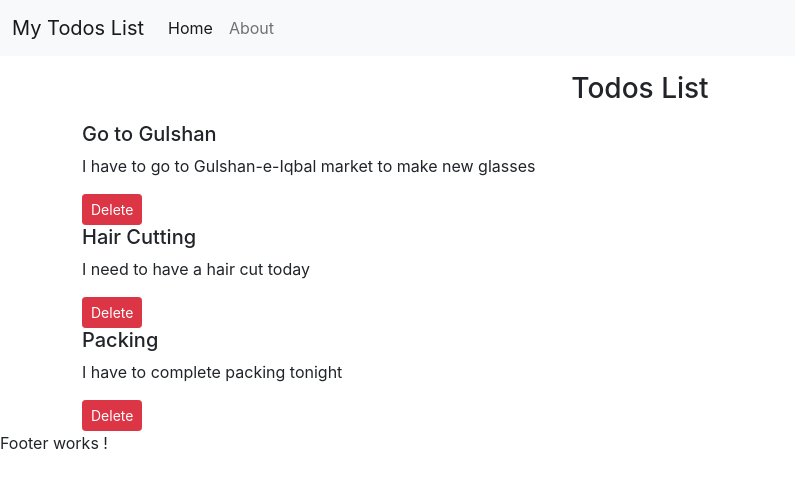
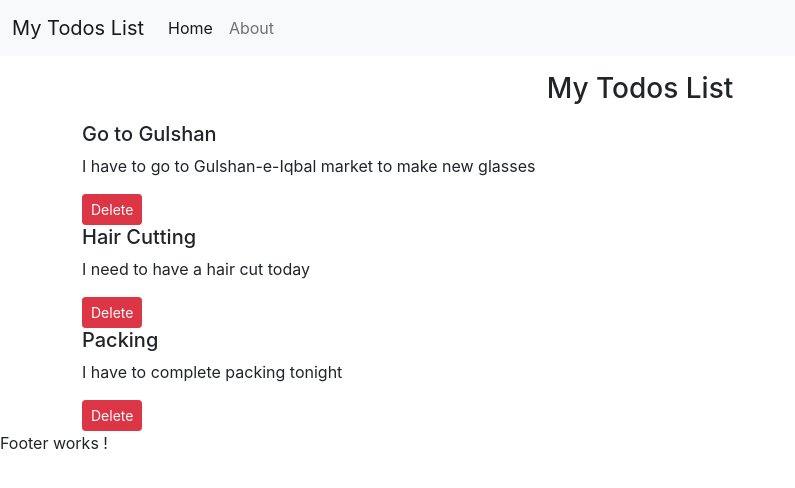
Before and after one commit to amjadali27/react-todo-app, a React (Create React App) app: page / in a window 1280 px wide. Shown: the top 488 px of the page, without its empty margins (0-795 px from the left). Built offline with nearby package versions, Linux system fonts and the light colour scheme.

Commit message:
Changes in UI

```diff
--- a/src/MyComponents/Todos.js
+++ b/src/MyComponents/Todos.js
@@ -4,7 +4,7 @@ import { TodoItem } from './TodoItem';
 export const Todos = (props) => {
     return (
         <div className="container">
-            <h3 className="text-center my-3">Todos List</h3>
+            <h3 className="text-center my-3"> My Todos List</h3>
             {
                 props.todos.map((todo)=>{
                     return <TodoItem todo={todo} key= {todo.sno} onDelete={props.onDelete}></TodoItem>
```
